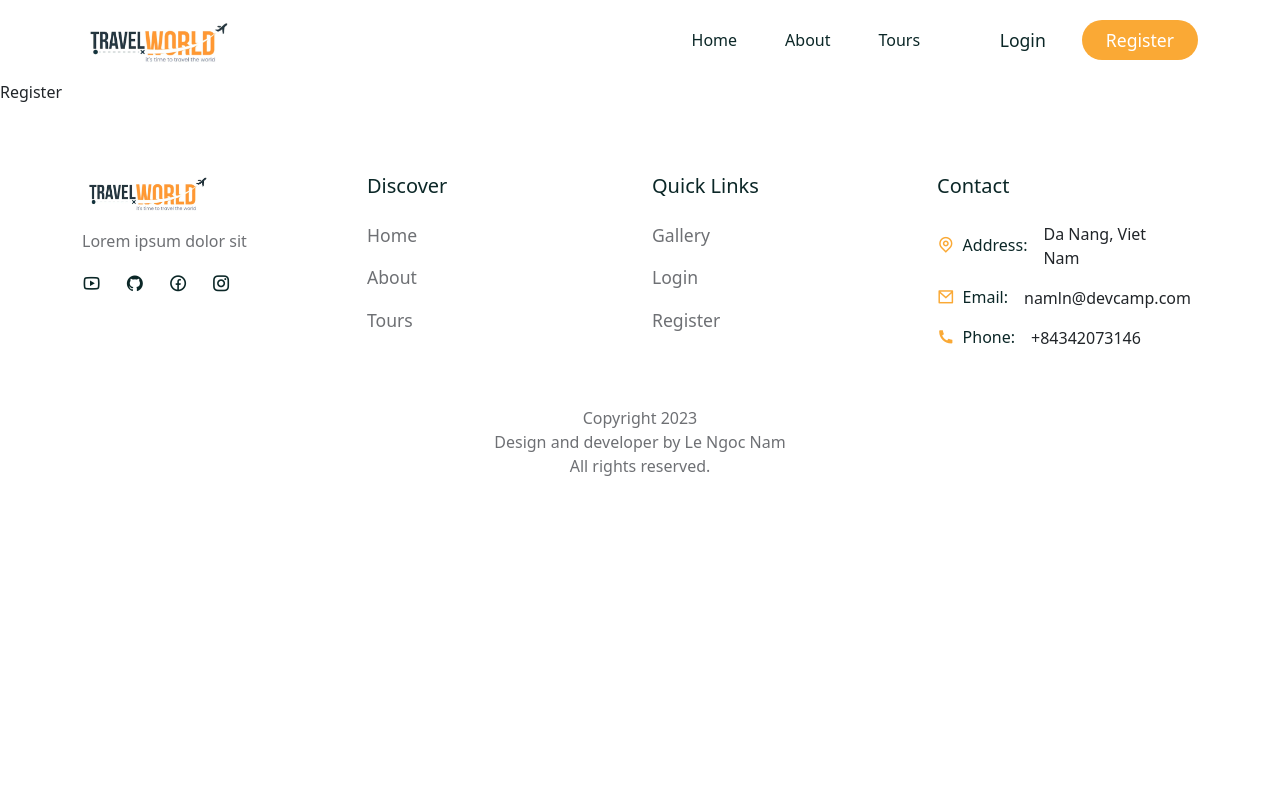
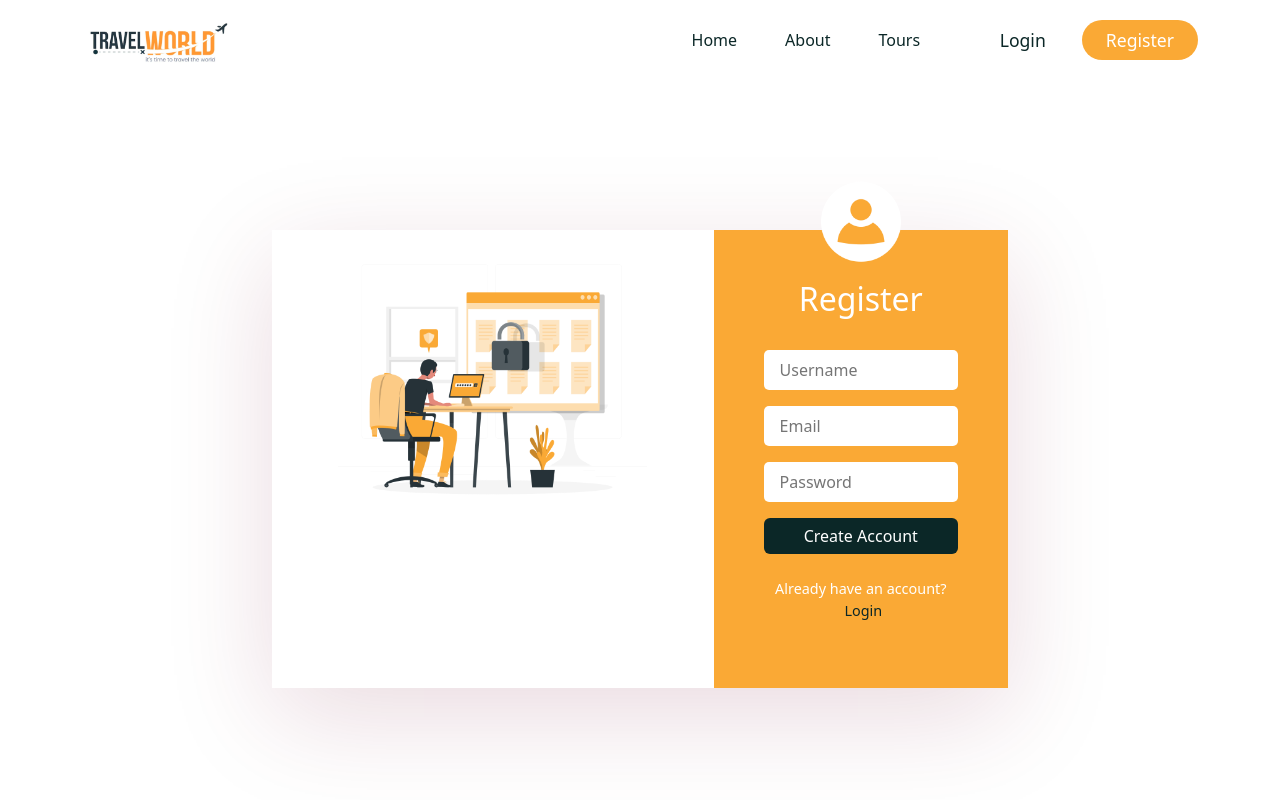
Before and after one commit to namle2312/MERN-Travel-Shop, a React (Create React App) app in the folder frontend/: page /register in a window 1280 px wide. Shown: the top 800 px of the page. Built offline with nearby package versions, Linux system fonts and the light colour scheme; a web font is replaced by a local one.

Commit message:
login register form . no logic

```diff
--- a/frontend/src/pages/Login.jsx
+++ b/frontend/src/pages/Login.jsx
@@ -1,11 +1,61 @@
-import React from 'react'
+import React, { useState } from 'react';
+import { Container, Row, Col, Form, FormGroup, Button } from 'reactstrap';
+import { Link } from 'react-router-dom';
+import '../styles/login.css';
+
+import loginImg from '../assets/images/login.png';
+import userIcon from '../assets/images/user.png';
 
 const Login = () => {
-    return (
-        <div>
-            Login
-        </div>
-    )
+
+    const [credentials, setCredentials] = useState({
+        email: undefined,
+        password: undefined
+    })
+
+    const handleChange = e => {
+        setCredentials(prev => ({ ...prev, [e.target.id]: e.target.value }))
+    };
+
+    const handClick = e => {
+        e.preventDefault();
+    }
+
+    return <section>
+        <Container>
+            <Row>
+                <Col className='m-auto' lg='8'>
+                    <div className="login__container d-flex justify-content-betwwen">
+                        <div className="login__img">
+                            <img src={loginImg} alt="" />
+                        </div>
+
+                        <div className="login__form">
+
+                            <div className="user">
+
+                                <img src={userIcon} alt="" />
+
+                            </div>
+                            <h2>Login</h2>
+
+                            <Form onSubmit={handClick}>
+                                <FormGroup>
+                                    <input type="email" placeholder='Email' required id='email' onChange={handleChange} />
+                                </FormGroup>
+                                <FormGroup>
+                                    <input type="password" placeholder='Password' required id='password' onChange={handleChange} />
+                                </FormGroup>
+                                <Button className="btn secondary__btn auth__btn" type="submit">Login</Button>
+                            </Form>
+
+                            <p>Don't have an account?   <Link to='/register'>Create</Link></p>
+                        </div>
+                    </div>
+                </Col>
+            </Row>
+        </Container>
+    </section>
 }
 
 export default Login
--- a/frontend/src/pages/Register.jsx
+++ b/frontend/src/pages/Register.jsx
@@ -1,11 +1,65 @@
-import React from 'react'
+import React, { useState } from 'react';
+import { Container, Row, Col, Form, FormGroup, Button } from 'reactstrap';
+import { Link } from 'react-router-dom';
+import '../styles/login.css';
+
+import registerImg from '../assets/images/register.png';
+import userIcon from '../assets/images/user.png';
 
 const Register = () => {
-    return (
-        <div>
-            Register
-        </div>
-    )
+
+    const [credentials, setCredentials] = useState({
+        userName: undefined,
+        email: undefined,
+        password: undefined
+    })
+
+    const handleChange = e => {
+        setCredentials(prev => ({ ...prev, [e.target.id]: e.target.value }))
+    };
+
+    const handClick = e => {
+        e.preventDefault();
+    }
+
+    return <section>
+        <Container>
+            <Row>
+                <Col className='m-auto' lg='8'>
+                    <div className="login__container d-flex justify-content-betwwen">
+                        <div className="login__img">
+                            <img src={registerImg} alt="" />
+                        </div>
+
+                        <div className="login__form">
+
+                            <div className="user">
+
+                                <img src={userIcon} alt="" />
+
+                            </div>
+                            <h2>Register</h2>
+
+                            <Form onSubmit={handClick}>
+                                <FormGroup>
+                                    <input type="text" placeholder='Username' required id='username' onChange={handleChange} />
+                                </FormGroup>
+                                <FormGroup>
+                                    <input type="email" placeholder='Email' required id='email' onChange={handleChange} />
+                                </FormGroup>
+                                <FormGroup>
+                                    <input type="password" placeholder='Password' required id='password' onChange={handleChange} />
+                                </FormGroup>
+                                <Button className="btn secondary__btn auth__btn" type="submit">Create Account</Button>
+                            </Form>
+
+                            <p>Already have an account?   <Link to='/login'>Login</Link></p>
+                        </div>
+                    </div>
+                </Col>
+            </Row>
+        </Container>
+    </section>
 }
 
 export default Register
--- a/frontend/src/pages/ThankYou.jsx
+++ b/frontend/src/pages/ThankYou.jsx
@@ -1,11 +1,25 @@
-import React from 'react'
+import React from 'react';
+import { Container, Row, Col, Button } from "reactstrap";
+import { Link } from "react-router-dom";
+import '../styles/thank-you.css';
+
 
 const ThankYou = () => {
-    return (
-        <div>
-            ThankYou
-        </div>
-    )
+    return <section>
+        <Container>
+            <Row>
+                <Col lg='12' className='pt-5 text-center '>
+                    <div className="thank__you">
+                        <span><i className='ri-checkbox-circle-line'></i></span>
+                        <h1 className='mb-3 fw-semibold'>Thank You</h1>
+                        <h3 className='mb-4'>your tour is booked.</h3>
+
+                        <Button className='btn primary__btn w-25' ><Link to='/home'>Back to Home</Link></Button>
+                    </div>
+                </Col>
+            </Row>
+        </Container>
+    </section>
 }
 
 export default ThankYou
--- a/frontend/src/pages/TourDetails.jsx
+++ b/frontend/src/pages/TourDetails.jsx
@@ -6,6 +6,7 @@
 import calculateAvgRating from '../utils/avgRating';
 import avatar from "../assets/images/avatar.jpg";
 import Booking from '../components/Booking/Booking';
+import Newsletter from './../shared/Newsletter'
 
 const TourDetails = () => {
 
@@ -142,6 +143,9 @@
                 </Row>
             </Container>
         </section>
+
+
+        <Newsletter />
     </>)
 }
 
--- /dev/null
+++ b/frontend/src/styles/login.css
@@ -0,0 +1,80 @@
+.login__img {
+    width     : 60%;
+    text-align: center;
+}
+
+.login__img img {
+    width     : 70%;
+    object-fit: contain;
+}
+
+.login__form {
+    padding   : 50px;
+    background: var(--secondary-color);
+    position  : relative;
+}
+
+.login__container {
+    box-shadow: rgba(117, 12, 46, 0.15) 0px 28px 100px 0px;
+    margin-top: 100px;
+
+}
+
+.login__form .user {
+    width    : 80px;
+    height   : 80px;
+    position : absolute;
+    top      : -9%;
+    left     : 50%;
+    transform: translate(-50%, -9%);
+
+}
+
+.login__form .user img {
+    width: 100%;
+}
+
+.login__form h2 {
+    color        : #fff;
+    text-align   : center;
+    margin-bottom: 2rem;
+}
+
+.login__form {
+    width: 40%;
+}
+
+.login__form input {
+    width        : 100%;
+    padding      : 0.5rem 1rem;
+    border-radius: 5px;
+    border       : none;
+    font-size    : 1rem;
+    color        : var(--heading-color);
+}
+
+
+.login__form input:focus {
+    outline: none;
+}
+
+.auth__btn {
+    background: var(--heading-color) !important;
+    width     : 100%;
+    color     : #fff !important;
+
+}
+
+.login__form p {
+    font-size : 0.9rem;
+    color     : #fff;
+    margin-top: 1.5rem;
+    text-align: center;
+}
+
+.login__form p a {
+    color          : var(--heading-color);
+    text-decoration: none;
+    margin-left    : 5px;
+    font-weight    : 500;
+}
--- /dev/null
+++ b/frontend/src/styles/thank-you.css
@@ -0,0 +1,9 @@
+.thank__you span i {
+    font-size: 4rem;
+    color    : green;
+}
+
+.thank__you h1 {
+    font-size  : 3.6rem;
+    font-family: var(--subtitle-font-name);
+}
```
